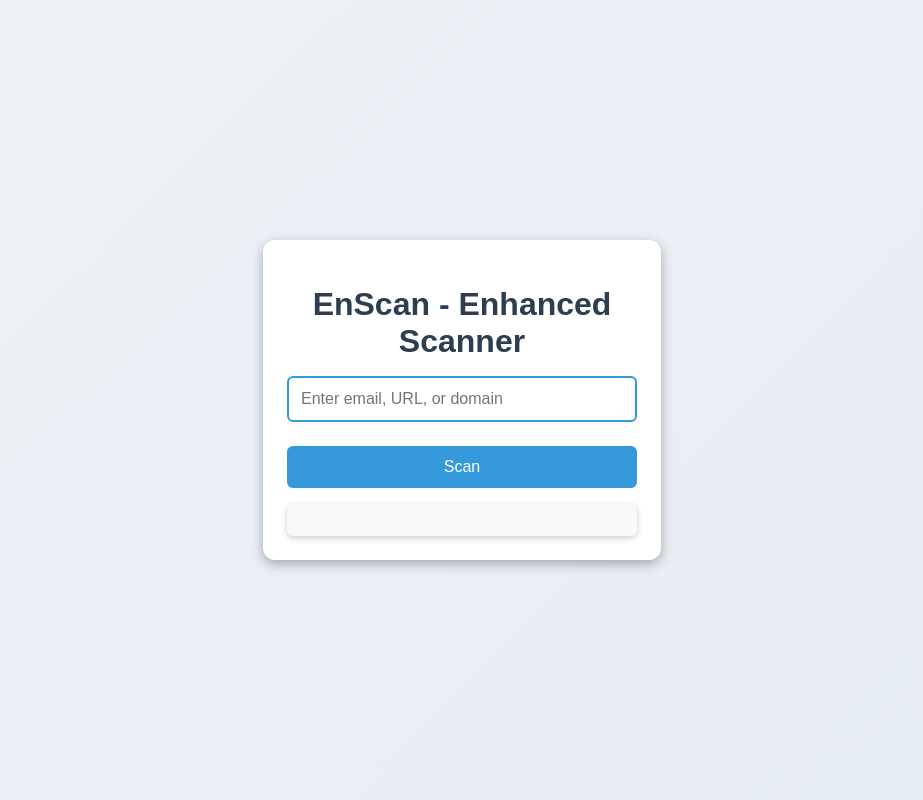
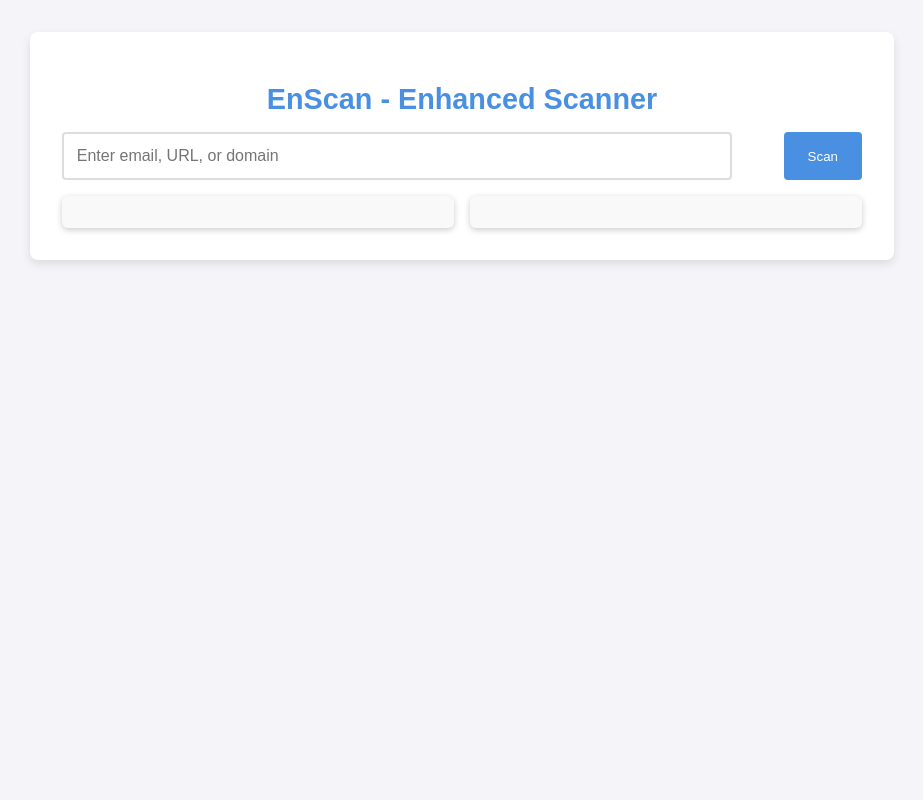
Before and after one commit to itslaks/INFOSIGHT, a Flask app: template templates/enscan.html in a window 1280 px wide. Shown: the whole page, without its empty margins (178-1101 px from the left). Run offline with Flask 3, Linux system fonts and the light colour scheme; the template is opened without the code that fills it, so the values that code supplies are empty.

Commit message:
IMPROVEMENT

```diff
--- a/templates/enscan.html
+++ b/templates/enscan.html
@@ -6,185 +6,78 @@
     <title>Enhanced Scanner</title>
     <style>
         body {
-            font-family: 'Arial', sans-serif;
-            background: linear-gradient(135deg, #f0f4f8, #e1e9f0);
-            display: flex;
-            justify-content: center;
-            align-items: center;
-            height: 100vh;
+            background-color: #f4f4f9;
+            font-family: Arial, sans-serif;
+            color: #333;
             margin: 0;
-            padding: 20px;
-            box-sizing: border-box;
-            background-size: 200% 200%;
-            animation: gradientShift 6s ease infinite;
+            padding: 0;
         }
-
-        @keyframes gradientShift {
-            0% { background-position: 0% 50%; }
-            50% { background-position: 100% 50%; }
-            100% { background-position: 0% 50%; }
+        .container {
+            width: 90%;
+            max-width: 800px;
+            margin: 2rem auto;
+            background-color: #fff;
+            padding: 2rem;
+            border-radius: 8px;
+            box-shadow: 0 4px 10px rgba(0, 0, 0, 0.1);
         }
-
-        .container {
-            background-color: #ffffff;
-            padding: 1.5rem;
-            border-radius: 12px;
-            box-shadow: 0 4px 12px rgba(0, 0, 0, 0.3);
-            max-width: 350px;
-            width: 100%;
-            transition: transform 0.3s, box-shadow 0.3s, background-color 0.3s;
+        h1 {
+            font-size: 1.8rem;
+            color: #4A90E2;
             text-align: center;
-            position: relative;
-            overflow: hidden;
-        }
-
-        .container:hover {
-            transform: scale(1.03);
-            box-shadow: 0 8px 24px rgba(0, 0, 0, 0.4);
-            background-color: #f9f9f9;
-        }
-
-        h1 {
-            color: #2c3e50;
-            margin-bottom: 1rem;
-            font-size: 2rem;
-            position: relative;
-        }
-
-        h1::after {
-            content: '';
-            position: absolute;
-            left: 0;
-            bottom: -5px;
-            width: 50%;
-            height: 4px;
-            background: #3498db;
-            border-radius: 2px;
-            transform: scaleX(0);
-            transform-origin: bottom right;
-            transition: transform 0.3s;
-        }
-
-        h1:hover::after {
-            transform: scaleX(1);
-            transform-origin: bottom left;
-        }
-
-        .search-container {
-            position: relative;
             margin-bottom: 1rem;
         }
-
-        input[type="text"] {
-            width: 92%;
-            padding: 0.75rem;
-            margin-bottom: 0.5rem;
-            border: 2px solid #3498db;
-            border-radius: 6px;
+        .search-container {
+            display: flex;
+            justify-content: space-between;
+            margin-bottom: 1rem;
+        }
+        .search-container input {
+            width: 80%;
+            padding: 0.8rem;
             font-size: 1rem;
-            outline: none;
-            transition: border-color 0.3s, box-shadow 0.3s, transform 0.2s;
+            border: 2px solid #ddd;
+            border-radius: 4px;
+            margin-right: 1rem;
         }
-
-        input[type="text"]:focus {
-            border-color: #2980b9;
-            box-shadow: 0 0 8px rgba(41, 128, 185, 0.5);
-            transform: scale(1.02);
+        button {
+            padding: 0.8rem 1.5rem;
+            background-color: #4A90E2;
+            color: white;
+            border: none;
+            border-radius: 4px;
+            cursor: pointer;
+            transition: background-color 0.3s ease;
         }
-
-        button {
-            background-color: #3498db;
-            color: white;
-            padding: 0.75rem;
-            border: none;
-            border-radius: 6px;
-            cursor: pointer;
-            width: 100%;
-            font-size: 1rem;
-            transition: background-color 0.3s, transform 0.2s, box-shadow 0.3s;
-            position: relative;
-            overflow: hidden;
+        button:hover {
+            background-color: #357ABD;
         }
-
-        button::before {
-            content: '';
-            position: absolute;
-            top: 50%;
-            left: 50%;
-            width: 300%;
-            height: 300%;
-            background: rgba(84, 248, 248, 0.3);
-            border-radius: 50%;
-            transform: translate(-50%, -50%);
-            opacity: 0;
-            transition: opacity 0.5s;
+        #result-container {
+            display: flex;
+            justify-content: space-between;
+            gap: 1rem;
+            margin-top: 1rem;
         }
-
-        button:hover::before {
-            opacity: 1;
-            animation: glow 1.5s infinite;
-        }
-
-        @keyframes glow {
-            0% {
-                box-shadow: 0 0 8px rgba(255, 255, 255, 0.5);
-            }
-            50% {
-                box-shadow: 0 0 20px rgba(255, 255, 255, 0.8);
-            }
-            100% {
-                box-shadow: 0 0 8px rgba(255, 255, 255, 0.5);
-            }
-        }
-
-        button:hover {
-            background-color: #2980b9;
-            transform: translateY(-2px);
-            box-shadow: 0 6px 12px rgba(41, 128, 185, 0.5);
-        }
-
-        button:active {
-            background-color: #1f6f91;
-            transform: translateY(0);
-            box-shadow: 0 3px 6px rgba(26, 108, 167, 0.5);
-        }
-
-        #result {
-            margin-top: 1rem;
+        #result, #definition {
+            flex: 1;
             padding: 1rem;
             background-color: #f9f9f9;
             border-radius: 6px;
-            white-space: pre-wrap;
             font-family: monospace;
             font-size: 0.9rem;
             color: #34495e;
             box-shadow: 0 2px 6px rgba(0, 0, 0, 0.2);
-            position: relative;
+            overflow: auto;
         }
-
+        #definition {
+            font-family: Arial, sans-serif;
+            font-size: 1rem;
+            white-space: normal;
+        }
         .loading {
-            color: #7f8c8d;
-            font-style: italic;
-            position: relative;
-        }
-
-        .loading::before {
-            content: '';
-            position: absolute;
-            left: 50%;
-            top: 50%;
-            width: 16px;
-            height: 16px;
-            border: 2px solid #3498db;
-            border-radius: 50%;
-            border-top: 2px solid transparent;
-            animation: spin 1s linear infinite;
-            transform: translate(-50%, -50%);
-        }
-
-        @keyframes spin {
-            0% { transform: rotate(0deg); }
-            100% { transform: rotate(360deg); }
+            color: #999;
+            text-align: center;
+            font-size: 1.2rem;
         }
     </style>
 </head>
@@ -193,19 +86,28 @@
         <h1>EnScan - Enhanced Scanner</h1>
         <div class="search-container">
             <input type="text" id="input" placeholder="Enter email, URL, or domain">
+            <button onclick="scan()">Scan</button>
         </div>
-        <button onclick="scan()">Scan</button>
-        <div id="result"></div>
+        <div id="result-container">
+            <div id="result"></div>
+            <div id="definition"></div>
+        </div>
     </div>
 
     <script>
-        const input = document.getElementById('input');
+        async function scan() {
+            const query = document.getElementById('input').value.trim();
+            const resultDiv = document.getElementById('result');
+            const definitionDiv = document.getElementById('definition');
 
-        // Scan function
-        async function scan() {
-            const query = input.value;
-            const resultDiv = document.getElementById('result');
+            if (!query) {
+                resultDiv.textContent = 'Please enter a valid input.';
+                definitionDiv.innerHTML = '';
+                return;
+            }
+
             resultDiv.innerHTML = '<p class="loading">Scanning... Please wait.</p>';
+            definitionDiv.innerHTML = '';
 
             try {
                 const response = await fetch('/api/scan', {
@@ -221,9 +123,30 @@
                 }
 
                 const result = await response.json();
-                resultDiv.innerHTML = '<pre>' + JSON.stringify(result, null, 2) + '</pre>';
+                if (result.error) {
+                    resultDiv.textContent = `Error: ${result.error}`;
+                    definitionDiv.innerHTML = '';
+                } else {
+                    // Display results
+                    const results = result.results || {};
+                    let resultContent = '<strong>Results:</strong><br>';
+                    for (const [key, value] of Object.entries(results)) {
+                        resultContent += `<strong>${key}:</strong> ${Array.isArray(value) ? value.join(', ') : value}<br>`;
+                    }
+                    resultDiv.innerHTML = resultContent;
+
+                    // Display definitions
+                    const definitions = result.definitions || {};
+                    let definitionContent = '<strong>Definitions:</strong><br>';
+                    for (const [key, value] of Object.entries(definitions)) {
+                        definitionContent += `<strong>${key}:</strong> ${value}<br>`;
+                    }
+                    definitionDiv.innerHTML = definitionContent;
+                }
+
             } catch (error) {
                 resultDiv.textContent = `Error: ${error.message}`;
+                definitionDiv.innerHTML = '';
             }
         }
     </script>
```
Also changed, not shown: enscan.py (+68 -122 lines).
